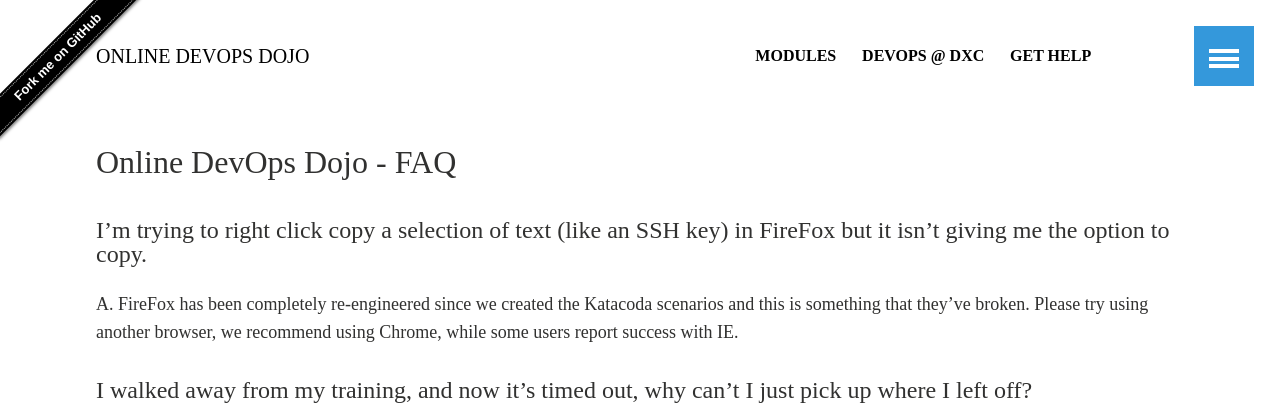
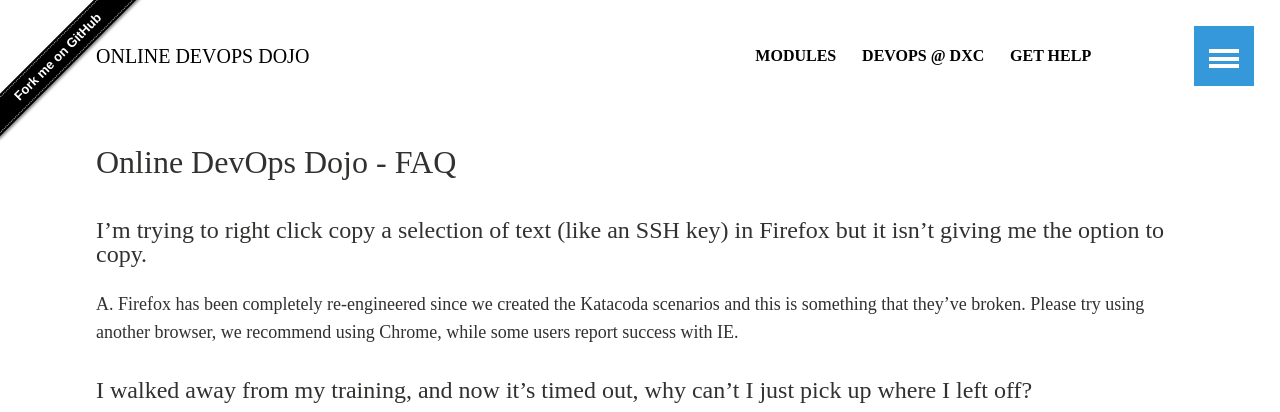
Before and after one commit to dxc-technology/about-devops-dojo, a Jekyll site: the page built from get-help/index.md, in a window 1280 px wide. Shown: the top 412 px of the page. Built offline with Jekyll 4.4.1, drawn with Linux system fonts in a browser that asks for light colours; some web fonts are replaced.

```diff
--- a/get-help/index.md
+++ b/get-help/index.md
@@ -14,9 +14,9 @@ share: true
 
 ## Online DevOps Dojo - FAQ
 
-#### I'm trying to right click copy a selection of text (like an SSH key) in FireFox but it isn't giving me the option to copy.
+#### I'm trying to right click copy a selection of text (like an SSH key) in Firefox but it isn't giving me the option to copy.
 
-A. FireFox has been completely re-engineered since we created the Katacoda scenarios and this is something that they've broken. Please try using another browser, we recommend using Chrome, while some users report success with IE.
+A. Firefox has been completely re-engineered since we created the Katacoda scenarios and this is something that they've broken. Please try using another browser, we recommend using Chrome, while some users report success with IE.
 
 #### I walked away from my training, and now it's timed out, why can't I just pick up where I left off?
 
```
